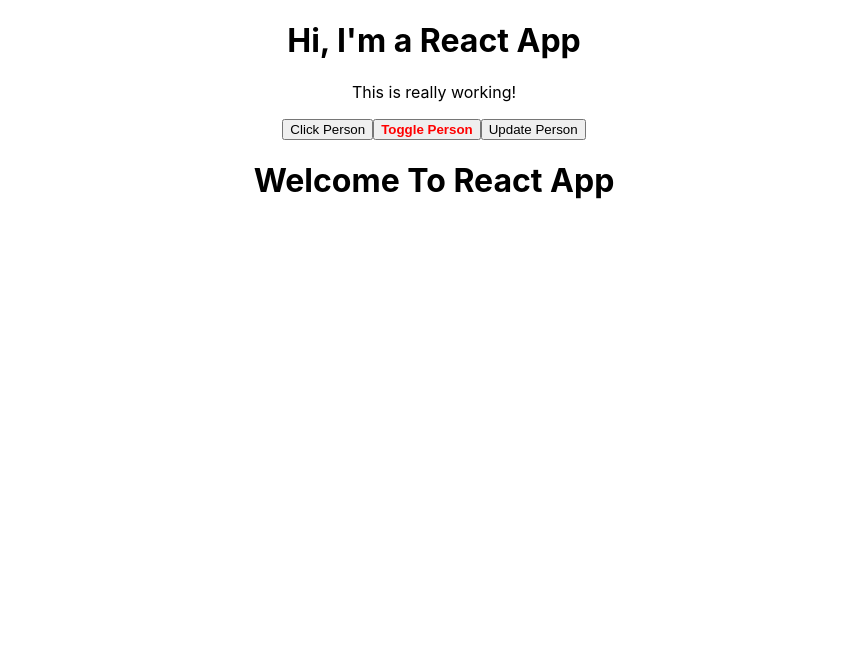
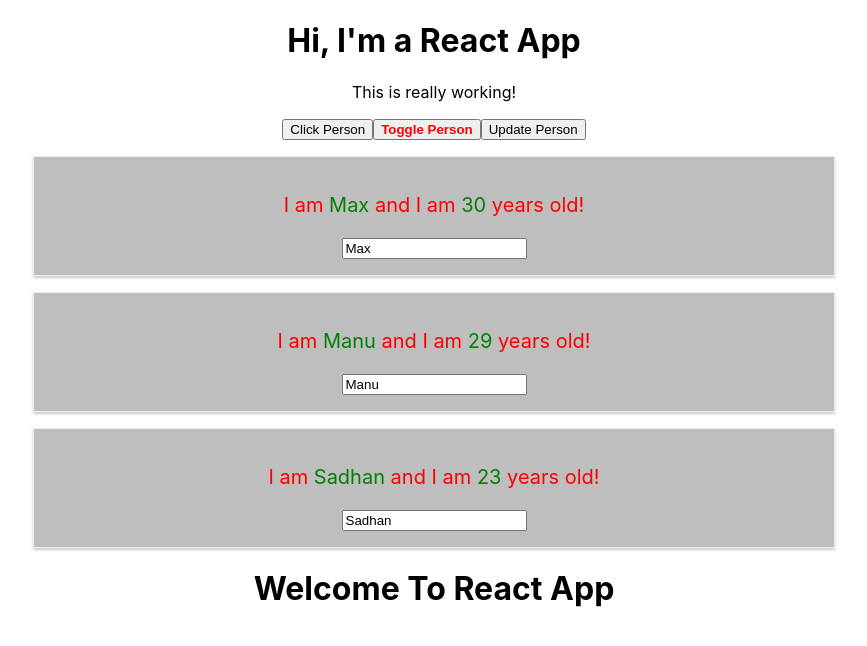
Before and after one commit to mesadhan/simple-react-app, a React (Create React App) app: page / in a window 1280 px wide. Shown: the top 646 px of the page, without its empty margins (206-1073 px from the left). Built offline with nearby package versions, Linux system fonts and the light colour scheme.

Commit message:
desing nested component, update logic and practice stateless functional comonent

```diff
--- a/src/app/App.js
+++ b/src/app/App.js
@@ -1,9 +1,7 @@
 import React, {Component} from 'react';
 import './App.css';
-//import Template from './Template';
-import Person from '../components/person/Person'
 import '../components/person/Person.css'
-import ErrorBoundary from "../components/error-catch/ErrorBoundary";
+import Persons from "../components/person/Persons";
 
 
 class App extends Component {
@@ -14,7 +12,7 @@
             {id: '2', name: 'Manu', age: 29},
             {id: '3', name: 'Sadhan', age: 23}
         ],
-        showPersons: false,
+        showPersons: true,
         vipPerson: {id: 10, name: 'Manu', age: 29}
     };
 
@@ -49,7 +47,7 @@
     };
 
 
-    nameChangedHandler = ( event, id ) => {
+    nameChangedHandler = (event, id) => {
         const personIndex = this.state.persons.findIndex(p => {
             return p.id === id;
         });
@@ -61,39 +59,29 @@
         person.name = event.target.value;
         const persons = [...this.state.persons];
         persons[personIndex] = person;
-        this.setState( {persons: persons} );
+        this.setState({persons: persons});
     };
 
 
-    deletePersonHandler(personIndex) {
-        //const persons = this.state.persons.slice();
+    deletePersonHandler = ( personIndex ) => {
+        // const persons = this.state.persons.slice();
         const persons = [...this.state.persons];
+        persons.splice( personIndex, 1 );
+        this.setState( { persons: persons } );
+    };
 
-        persons.splice(personIndex, 1);
-        this.setState({persons: persons})
-    }
 
     render() {
 
         let persons = null;
-        if (this.state.showPersons) {
-            persons = (
-                <div className="">
-                    {this.state.persons.map((person, index) => {
-                        return (
-                            <ErrorBoundary>
-                                <div className="VIP_Person" key={person.id}>
-                                    <Person name={person.name}
-                                            changed={(event) => this.nameChangedHandler(event, person.id)}
-                                            click={() => this.deletePersonHandler(index, person.id)}    //  click={this.deletePersonHandler.bind(this, index)}
-                                            age={person.age}/>
-                                </div>
-                            </ErrorBoundary>
-                        )
-                    })}
-                </div>
-            )
+
+        if ( this.state.showPersons ) {
+            persons = <Persons
+                persons={this.state.persons}
+                clicked={this.deletePersonHandler}
+                changed={this.nameChangedHandler} />;
         }
+
 
 
         return (
--- a/src/components/person/Person.css
+++ b/src/components/person/Person.css
@@ -1,3 +1,4 @@
+
 .Person{
     width: 60%;
     margin: 16px auto;
@@ -5,14 +6,5 @@
     box-shadow: 0 2px 3px #ccc;
     padding: 16px;
     text-align: center;
+    background: #bebebe;
 }
-
-.VIP_Person{
-    width: 60%;
-    margin: 16px auto;
-    border: 1px solid #eee;
-    box-shadow: 0 2px 3px #ccc;
-    padding: 16px;
-    text-align: center;
-    background: cadetblue;
-}
--- /dev/null
+++ b/src/components/person/Persons.js
@@ -0,0 +1,19 @@
+import React from 'react'
+import ErrorBoundary from "../error-catch/ErrorBoundary";
+import Person from "./Person";
+
+
+const persons = (props) =>  props.persons.map((person, index) => {
+    return (
+        <ErrorBoundary key={person.id}>
+            <div className="Person">
+                <Person name={person.name}
+                        click={() => props.clicked( index )}    //  click={this.deletePersonHandler.bind(this, index)}
+                        changed={(event) => props.changed(event, person.id)}
+                        age={person.age}/>
+            </div>
+        </ErrorBoundary>
+    )
+});
+
+export default persons;
```
